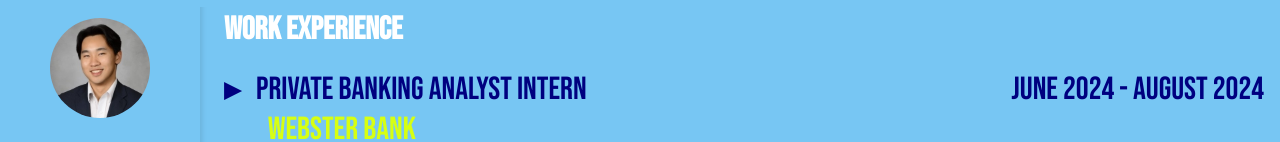
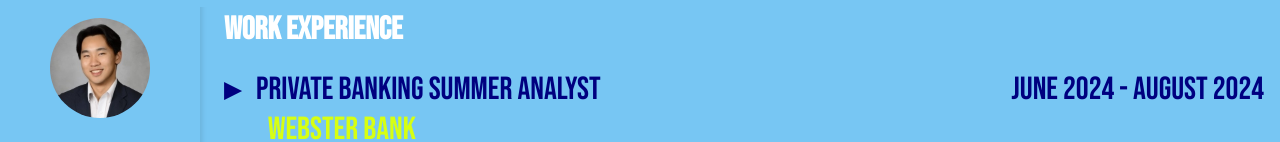
Before and after one commit to squilliam34/website, a React (Vite) app: page /resume in a window 1280 px wide. Shown: the part 166-308 px from the top of the page. Built offline with nearby package versions, Linux system fonts and the light colour scheme.

Commit message:
updates to tag ids and position titles

```diff
--- a/src/components/Projects/ProjectsGrid.tsx
+++ b/src/components/Projects/ProjectsGrid.tsx
@@ -38,7 +38,7 @@ const projects: Project[] = [
 
 const ProjectsGrid: React.FC = () => {
   return (
-    <div className="projects-grid">
+    <div id="header" className="projects-grid">
       {projects.map((project) => (
         <a
           key={project.id}
--- a/src/components/Resume/WorkExperiences.tsx
+++ b/src/components/Resume/WorkExperiences.tsx
@@ -8,7 +8,7 @@ const WorkExperiences: React.FC = () => {
       <div className="flex column box">
         <div id="webster">
           <ResumeItem
-            position="Private Banking Analyst Intern"
+            position="Private Banking Summer Analyst"
             timeline="June 2024 - August 2024"
             company="Webster Bank"
             description="- Assessed macroeconomic trends to inform strategic asset allocation, optimizing portfolios according to clients' long-term financial goals and risk profiles
```
